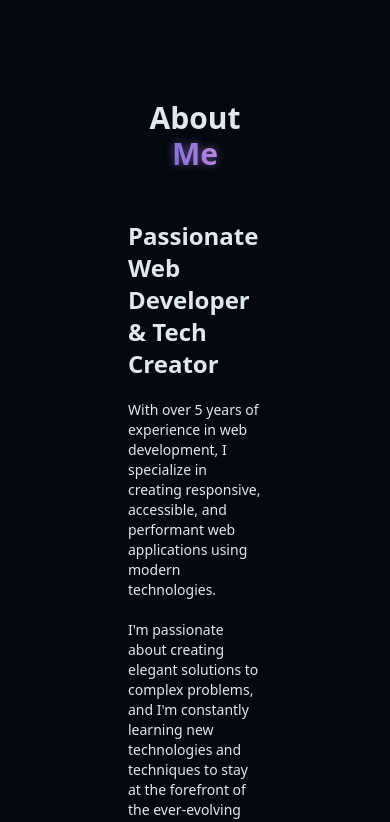
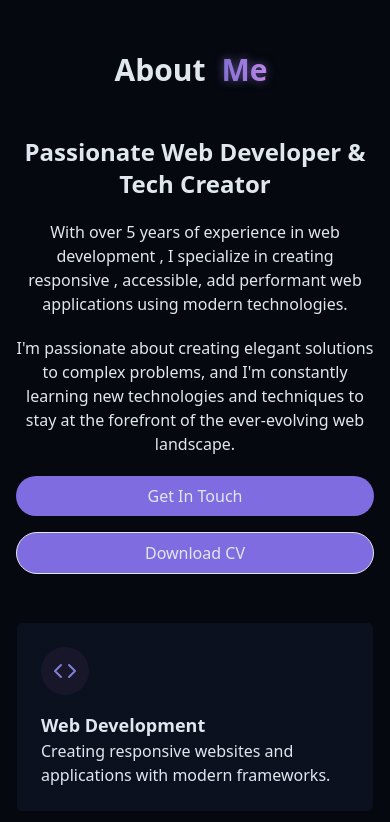
Before and after one commit to kumarsachinkain01/sk_portfolio, a React (Vite) app: page / in a window 390 px wide. Shown: the part 840-1662 px from the top of the page. Built offline with nearby package versions, Linux system fonts and the light colour scheme.

Commit message:
set UI about section for mobile devices

```diff
--- a/src/components/AboutSection.jsx
+++ b/src/components/AboutSection.jsx
@@ -19,9 +19,9 @@ const AboutSection = () => {
 };
 
   return (
-    <section id='about'  className='py-24 px-24 relative '>
+    <section id='about'  className='py-12 px-4 sm:px-6 md:px-12 lg:px-24 w-full'>
       {" "}
-        <div className='container mx-auto mx-w-5xl'>
+        <div className='max-w-6xl mx-auto w-full'>
           <h2 className='text-3xl md:text-4xl font-bold mb-12 text-center animate-[var(--animate-fade-in)]'>
             About <span className={cn(
                 'inline-block logo-gradient text-glow animate-[var(--animate-fade-in-delay-1)] font-extrabold mx-2'
@@ -29,7 +29,7 @@ const AboutSection = () => {
           </h2>
 
           <div className='grid grid-cols-1 md:grid-cols-2 gap-12 items-center'>
-             {/* <div className='space-y-5'>
+             <div className='space-y-5'>
                  <h3 className='text-2xl font-semibold'>Passionate Web Developer & Tech Creator</h3>
                  <p className='text-muted-foreground'>
                   With over 5 years of experience in web development , I specialize in creating responsive , accessible, add performant web applications using modern technologies.
@@ -50,82 +50,8 @@ const AboutSection = () => {
                       Download CV
                     </a>
                  </div>
-             </div> */}
+             </div>
 
-             <div className="space-y-5 w-full">
-  <h3 className="text-2xl font-semibold text-left">
-    Passionate Web Developer & Tech Creator
-  </h3>
-
-  <p className="text-muted-foreground text-sm break-words text-left">
-    With over 5 years of experience in web development, I specialize in creating responsive, accessible, and performant web applications using modern technologies.
-  </p>
-
-  <p className="text-muted-foreground text-sm break-words text-left">
-    I'm passionate about creating elegant solutions to complex problems, and I'm constantly learning new technologies and techniques to stay at the forefront of the ever-evolving web landscape.
-  </p>
-
-  <div className="flex flex-col sm:flex-row gap-4">
-    <a href="#contact" className="cosmic-button inline-block text-center w-full sm:w-auto">
-      Get In Touch
-    </a>
-
-    <a
-      onClick={handleDownloadCV}
-      className="cosmic-button inline-block px-6 py-2 rounded-full border border-primary text-primary hover:bg-primary/10 transition-colors duration-300 cursor-pointer text-center w-full sm:w-auto"
-      aria-label="Download CV"
-    >
-      Download CV
-    </a>
-  </div>
-</div>
-
-
-
-             {/* <div className='grid grid-cols-1 gap-6 '>
-              <div className="gradient-border p-6 card-hover">
-                <div className="flex items-start gap-4">
-                  <div className="p-3 rounded-full bg-[#171729]">
-                    <Code className="h-6 w-6 text-[#7F7FD5]" />
-                  </div>
-                  <div className='text-left'>
-                   <h4 className='font-semibold text-lg'>Web Development</h4>
-                   <p className='text-muted-foreground'>
-                    {" "}
-                    Creating responsive websites and applications with modern frameworks.
-                   </p>
-                  </div>
-                </div>
-              </div>
-              <div className='gradient-border p-6 card-hover'>
-                <div className='flex items-start gap-4'>
-                   <div className='p-3 rounded-full bg-[#171729]'>
-                   <User className='h-6 w-6 text-[#7F7FD5] rounded-full'/>
-                   </div>
-                   <div className='text-left'>
-                   <h4 className='font-semibold text-lg'>UI/UX design</h4>
-                   <p className='text-muted-foreground'>
-                    {" "}
-                    Designing intuitive user interfaces and seamless user experience.
-                   </p>
-                  </div>
-                </div>
-              </div>
-              <div className='gradient-border p-6 card-hover'>
-                <div className='flex items-start gap-4'>
-                   <div className='p-3 rounded-full bg-[#171729]'>
-                   <Briefcase className='h-6 w-6 text-[#7F7FD5]'/>
-                   </div>
-                   <div className='text-left'>
-                   <h4 className='font-semibold text-lg'>Project Management</h4>
-                   <p className='text-muted-foreground'>
-                    {" "}
-                    Leading projects from conception to completion with agile methodologies.
-                   </p>
-                  </div>
-                </div>
-              </div>
-             </div> */}
 
              <div className="grid grid-cols-1 gap-6">
   {/* Card 1 */}
```
